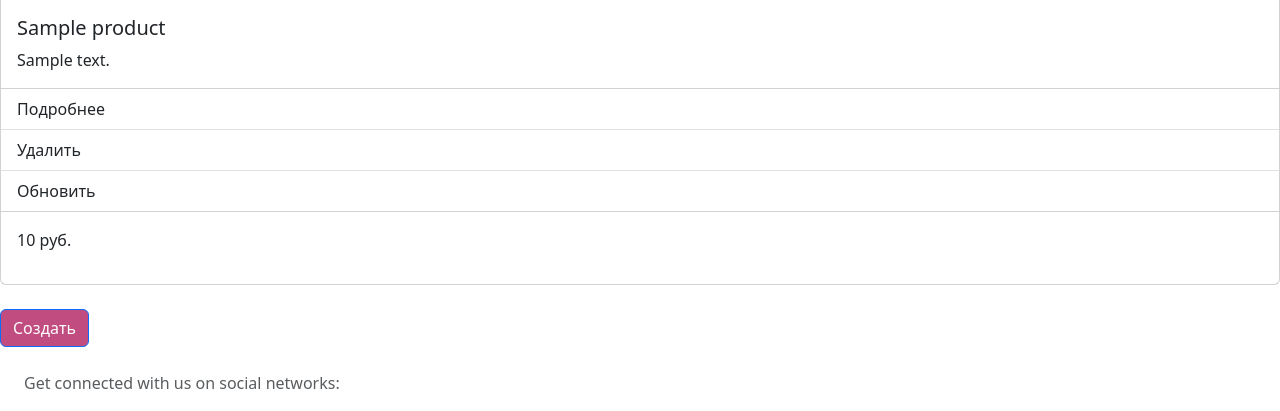
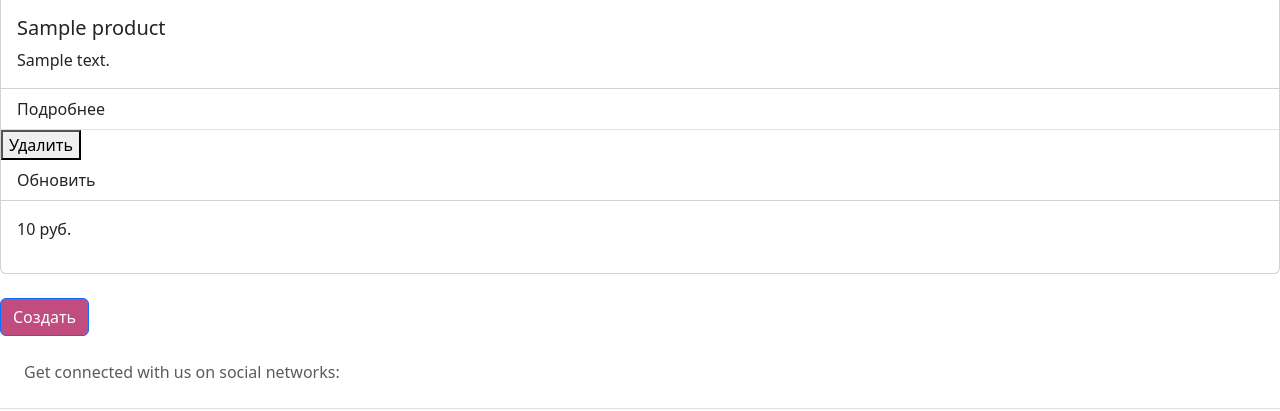
Before and after one commit to lesson-pet-org/Django-first, a Django app: page / in a window 1280 px wide. Shown: the part 83-494 px from the top of the page. Run offline with Django 4.2, Linux system fonts and the light colour scheme; tables that the repository leaves empty hold one stand-in row (values such as "Sample post").

Commit message:
django-5 удалили промежуточную кнопку Удалить продукт

```diff
--- a/product/templates/index.html
+++ b/product/templates/index.html
@@ -12,7 +12,10 @@
           </div>
           <ul class="list-group list-group-flush">
             <a class="list-group-item" href="{% url 'product_detail' product.pk%}">Подробнее</a>
-            <a class="list-group-item" href="{%url 'delete_product' product.pk%}" >Удалить</a>
+            <form method="post" action="{%url 'delete_product' product.pk%}">
+              {%csrf_token%}
+              <button type='submit'>Удалить</button>
+            </form>
             <a class="list-group-item" href="{%url 'updete_product' product.pk%}" >Обновить</a>
           </ul>
           <div class="card-body">
```
